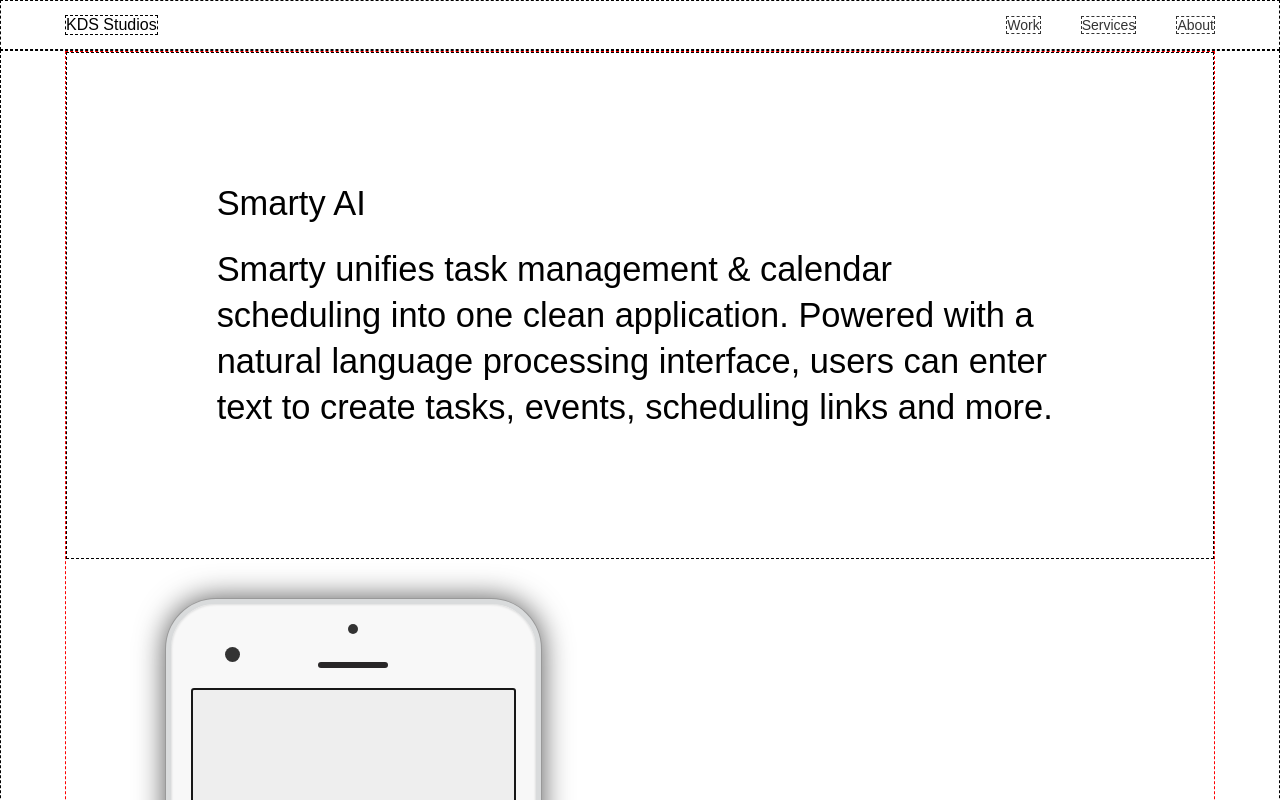
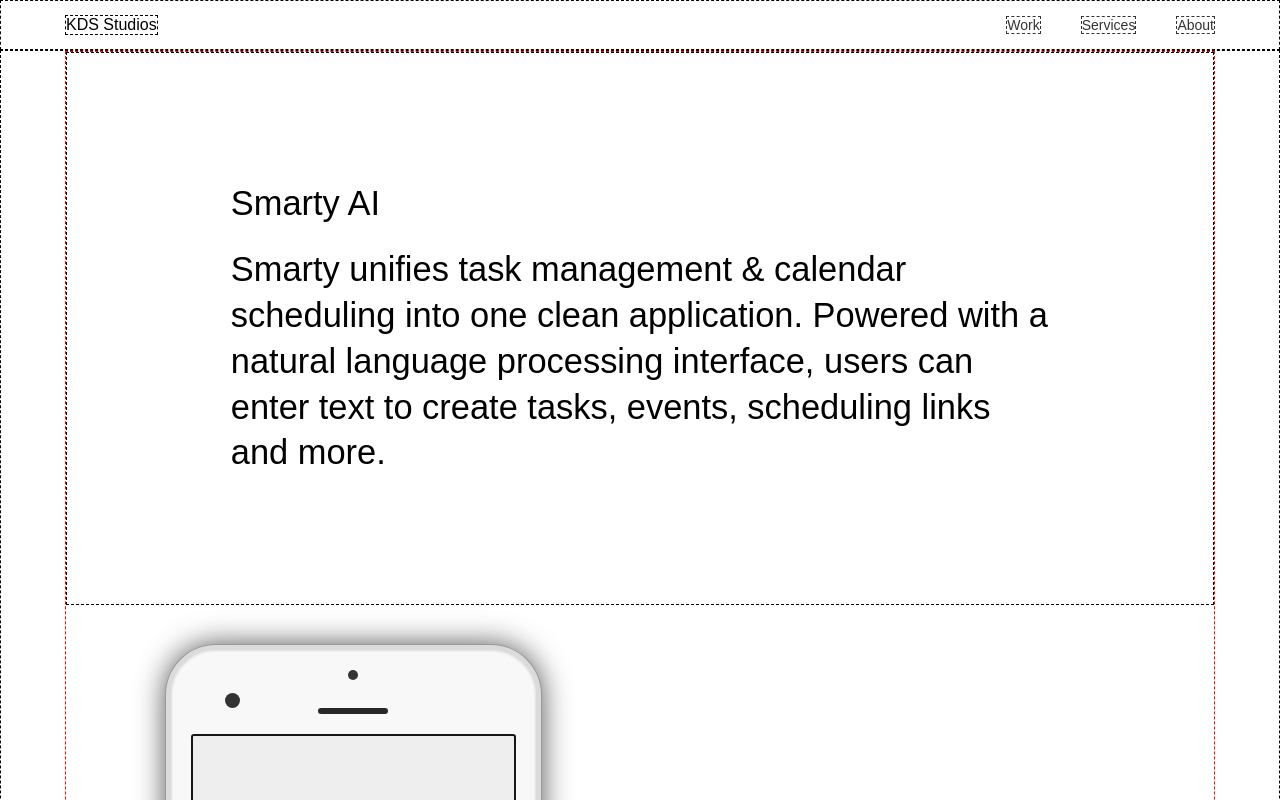
Before and after one commit to kimispencer/kds-studios, a Next.js app: page /projects/smarty in a window 1280 px wide. Shown: the top 800 px of the page. Built offline with nearby package versions, Linux system fonts and the light colour scheme; a web font is replaced by a local one.

Commit message:
grid fixes

```diff
--- a/styles/pages/Home.module.scss
+++ b/styles/pages/Home.module.scss
@@ -13,6 +13,6 @@
 /* Large Tablet or Desktop */
 @media screen and (min-width: $desktop_breakpoint) {
   .header {
-   grid-area: 7/1/7/26;
+  grid-area: 7/2/14/20;
   }
 }
--- a/styles/pages/Projects.module.scss
+++ b/styles/pages/Projects.module.scss
@@ -12,7 +12,7 @@
 }
 
 .projectDetailAboveFoldContent {
-  grid-area: 1/2/19/20;
+  grid-area: 1/1/1/26;
 }
 
 .projectDetailAboveFoldHeader {
@@ -28,7 +28,7 @@
 /* Large Tablet or Desktop */
 @media screen and (min-width: $desktop_breakpoint) {
   .projectDetailAboveFoldContent {
-    grid-area: 1/2/11/26;
+    grid-area: 1/5/11/23;
   }
   .projectDetailImageSlide {
     flex-flow: row;
--- a/styles/pages/Services.module.scss
+++ b/styles/pages/Services.module.scss
@@ -27,7 +27,6 @@
 
 /* Large Tablet or Desktop */
 @media screen and (min-width: $desktop_breakpoint) {
-  // TODO make this a Layout component variable?
   .servicesPage {
     padding: 0 $layoutSpacing;
   }
--- a/styles/variables.scss
+++ b/styles/variables.scss
@@ -49,12 +49,14 @@
 // Grid system
 .grid {
   border: 1px dashed;
-  display: grid;
+  --gutter: 3vw;
+  --max-width: 1900px;
   --grid-gutter: calc(var(--gutter, 4vw) - 11.0px);
   --cell-max-width: calc( ( var(--max-width, 1500px) - (11.0px * (24 - 1)) ) / 24 );
   --inset-padding: 0vw;
   --row-height-scaling-factor: 0.0215;
   --container-width: min(var(--max-width, 1500px), calc(100vw - var(--gutter, 4vw) * 2 - var(--inset-padding) ));
+  display: grid;
   grid-template-rows: repeat(10,minmax(calc(var(--container-width) * var(--row-height-scaling-factor)), auto));
   grid-template-columns: minmax(var(--grid-gutter), 1fr) repeat(24, minmax(0, var(--cell-max-width))) minmax(var(--grid-gutter), 1fr);
 }
```
